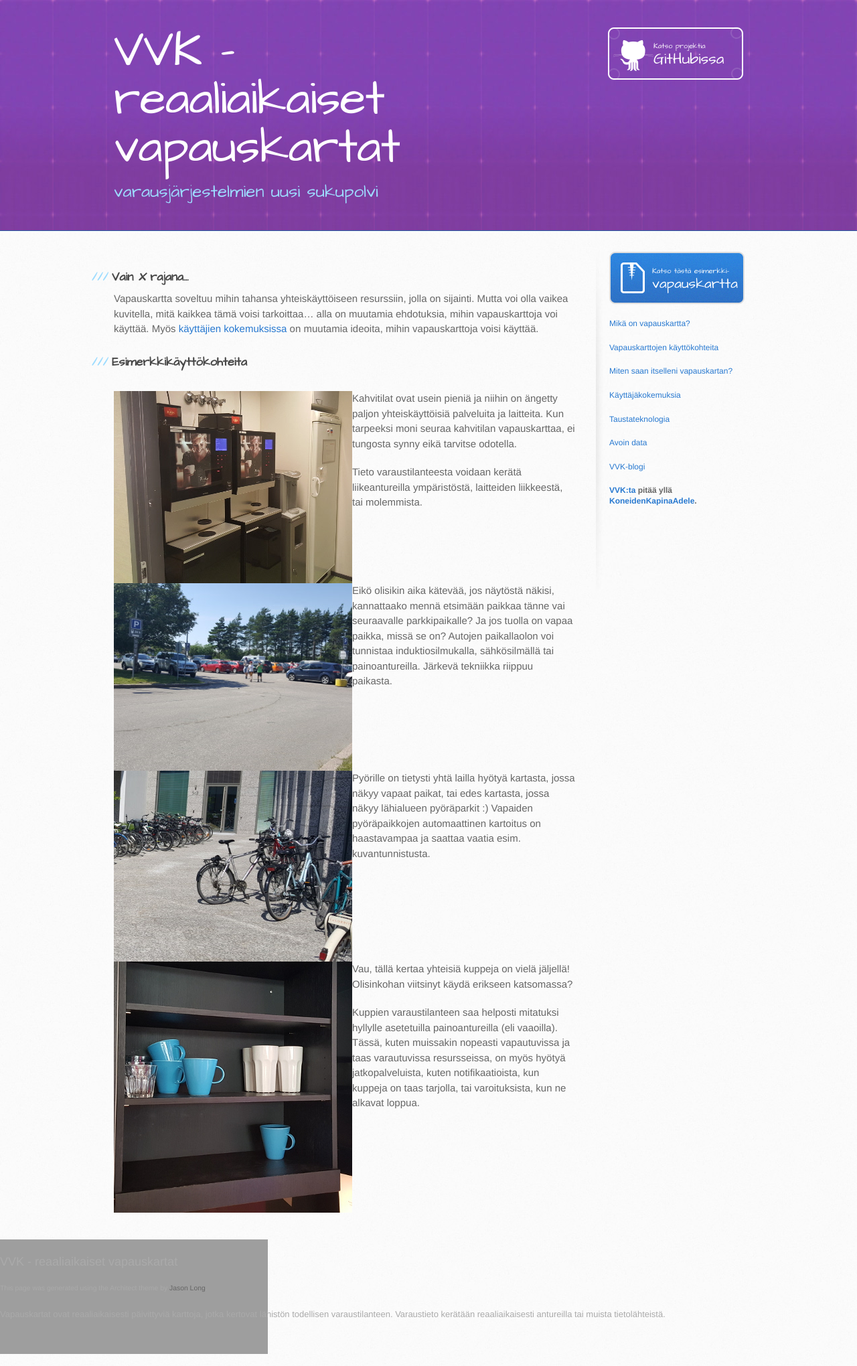
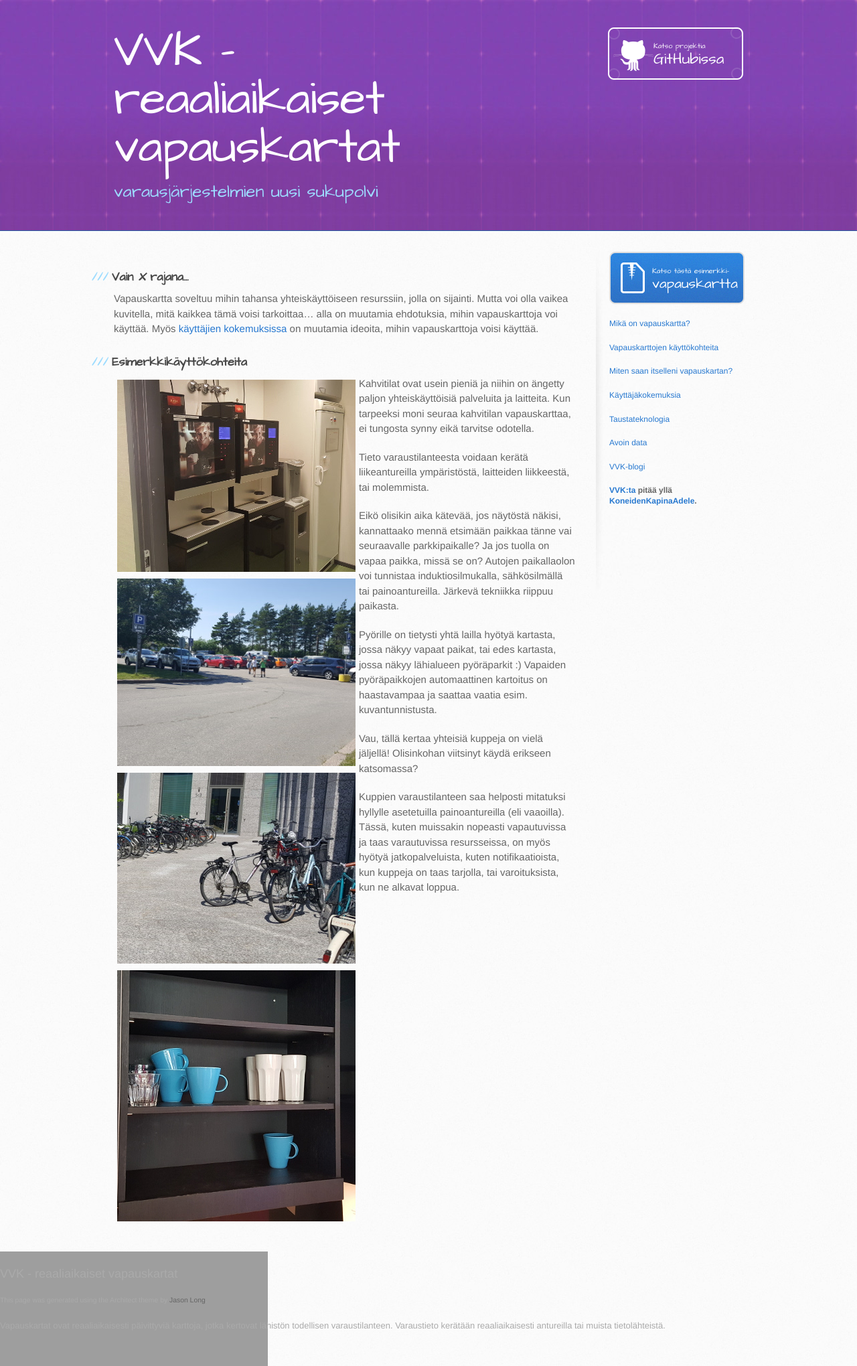
Before and after one commit to KoneidenKapinaAdele/vvk, a Jekyll site: the page built from kayttokohteet.md, in a window 1280 px wide. Shown: the whole page at 67% size. Built offline with Jekyll 4.4.1, drawn with Linux system fonts in a browser that asks for light colours.

Commit message:
class for left-floated pictures

```diff
--- a/kayttokohteet.md
+++ b/kayttokohteet.md
@@ -12,8 +12,7 @@
 
 ### Esimerkkikäyttökohteita
 
-<br style="clear: left">
-<img alt="[Kahvitila]" src="images/kahvitila.jpg" style="float: left">
+<img alt="[Kahvitila]" src="images/kahvitila.jpg" class="leftpic">
 Kahvitilat ovat usein pieniä ja niihin on ängetty paljon
 yhteiskäyttöisiä palveluita ja laitteita.  Kun tarpeeksi moni seuraa
 kahvitilan vapauskarttaa, ei tungosta synny eikä tarvitse odotella.
@@ -21,23 +20,20 @@
 Tieto varaustilanteesta voidaan kerätä liikeantureilla ympäristöstä,
 laitteiden liikkeestä, tai molemmista.
 
-<br style="clear: left">
-<img alt="[Parkkipaikka]" src="images/parkkipaikka.jpg" style="float: left">
+<img alt="[Parkkipaikka]" src="images/parkkipaikka.jpg" class="leftpic">
 Eikö olisikin aika kätevää, jos näytöstä näkisi, kannattaako mennä
 etsimään paikkaa tänne vai seuraavalle parkkipaikalle?  Ja jos tuolla on
 vapaa paikka, missä se on?  Autojen paikallaolon voi tunnistaa
 induktiosilmukalla, sähkösilmällä tai painoantureilla.  Järkevä
 tekniikka riippuu paikasta.
 
-<br style="clear: left">
-<img alt="[Pyöräparkki]" src="images/pyoraparkki.jpg" style="float: left">
+<img alt="[Pyöräparkki]" src="images/pyoraparkki.jpg" class="leftpic">
 Pyörille on tietysti yhtä lailla hyötyä kartasta, jossa näkyy vapaat
 paikat, tai edes kartasta, jossa näkyy lähialueen pyöräparkit :)
 Vapaiden pyöräpaikkojen automaattinen kartoitus on haastavampaa ja
 saattaa vaatia esim. kuvantunnistusta.
 
-<br style="clear: left">
-<img alt="[Kuppihylly]" src="images/kuppihylly.jpg" style="float: left">
+<img alt="[Kuppihylly]" src="images/kuppihylly.jpg" class="leftpic">
 Vau, tällä kertaa yhteisiä kuppeja on vielä jäljellä!  Olisinkohan
 viitsinyt käydä erikseen katsomassa?
 
--- a/stylesheets/stylesheet.css
+++ b/stylesheets/stylesheet.css
@@ -503,6 +503,12 @@
   padding: 15px;
 }
 
+.leftpic {
+  float: left;
+  clear: left;
+  padding: 5px;
+}
+
 aside#sidebar {
   float: right;
   width: 200px;
```
